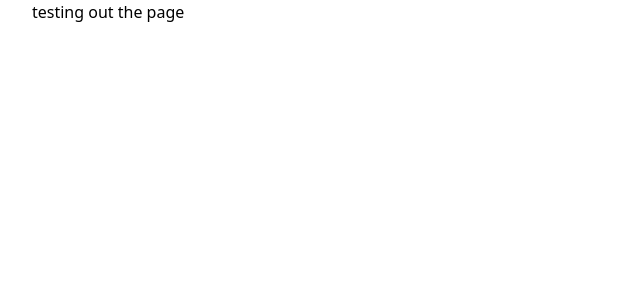
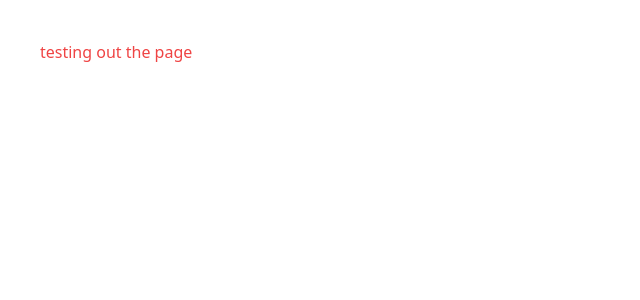
Before and after one commit to EdwardVilla0/Portfolio, a Next.js app: page / in a window 1280 px wide. Shown: the top 300 px of the page, without its empty margins (0-640 px from the left). Built offline with nearby package versions, Linux system fonts and the light colour scheme.

Commit message:
fixing the css imports in order to use properly

```diff
--- a/pages/index.tsx
+++ b/pages/index.tsx
@@ -1,18 +1,14 @@
 import type { NextPage } from 'next'
 import Head from 'next/head'
-import styles from '../styles/Home.module.css'
 
 const Home: NextPage = () => {
   return (
-    <div className={styles.container}>
+    <div>
       <Head>
         <title>Create Next App</title>
-        <meta name="description" content="Generated by create next app" />
-        <link rel="icon" href="/favicon.ico" />
       </Head>
 
-      <h1 className='text-red-500'>testing out the page</h1>
-
+      <h1 className='p-10 text-red-500'>testing out the page</h1>
     </div>
   )
 }
--- a/styles/globals.css
+++ b/styles/globals.css
@@ -1,3 +1,3 @@
 @tailwind base;
 @tailwind components;
-@tailwind utilites;
+@tailwind utilities;
```
